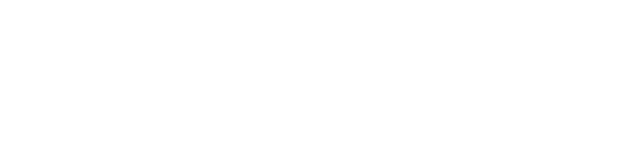
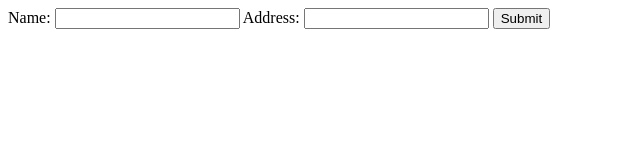
Before and after one commit to Navid-Rahman/Go-Server, a plain HTML site: page static/form.html in a window 1280 px wide. Shown: the whole page, without its empty margins (0-640 px from the left). Drawn offline with Linux system fonts and the light colour scheme.

Commit message:
Added basic form.html

```diff
--- a/static/form.html
+++ b/static/form.html
@@ -1,11 +1,20 @@
-<!DOCTYPE html>
+<!doctype html>
 <html lang="en">
-<head>
-    <meta charset="UTF-8">
-    <meta name="viewport" content="width=device-width, initial-scale=1.0">
-    <title>Document</title>
-</head>
-<body>
+  <head>
+    <meta charset="UTF-8" />
+    <meta name="viewport" content="width=device-width, initial-scale=1.0" />
+    <title>My Go Server Form</title>
+  </head>
+  <body>
+    <div>
+      <form method="POST" action="/form">
+        <label for="name">Name:</label>
+        <input type="text" name="name" value="" />
+        <label for="address">Address:</label>
+        <input type="text" name="address" value="" />
 
-</body>
+        <button type="submit" value="submit">Submit</button>
+      </form>
+    </div>
+  </body>
 </html>
```
